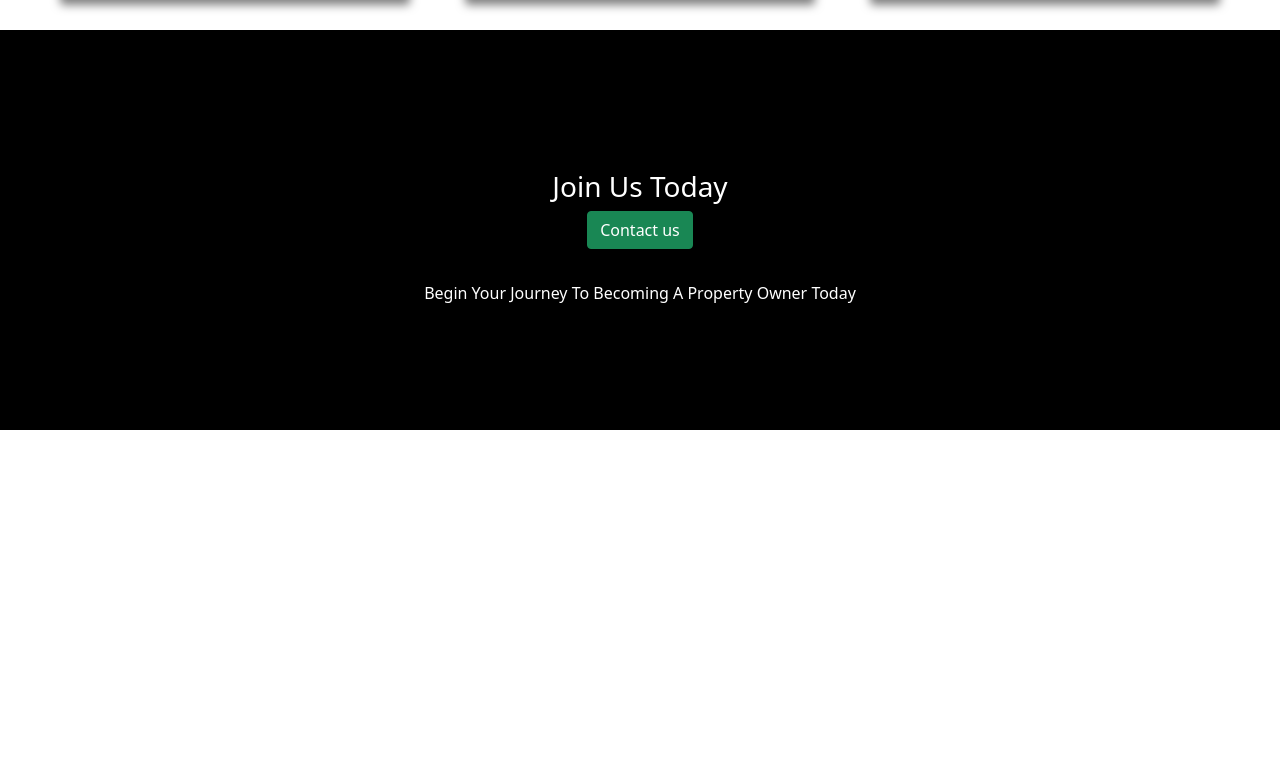
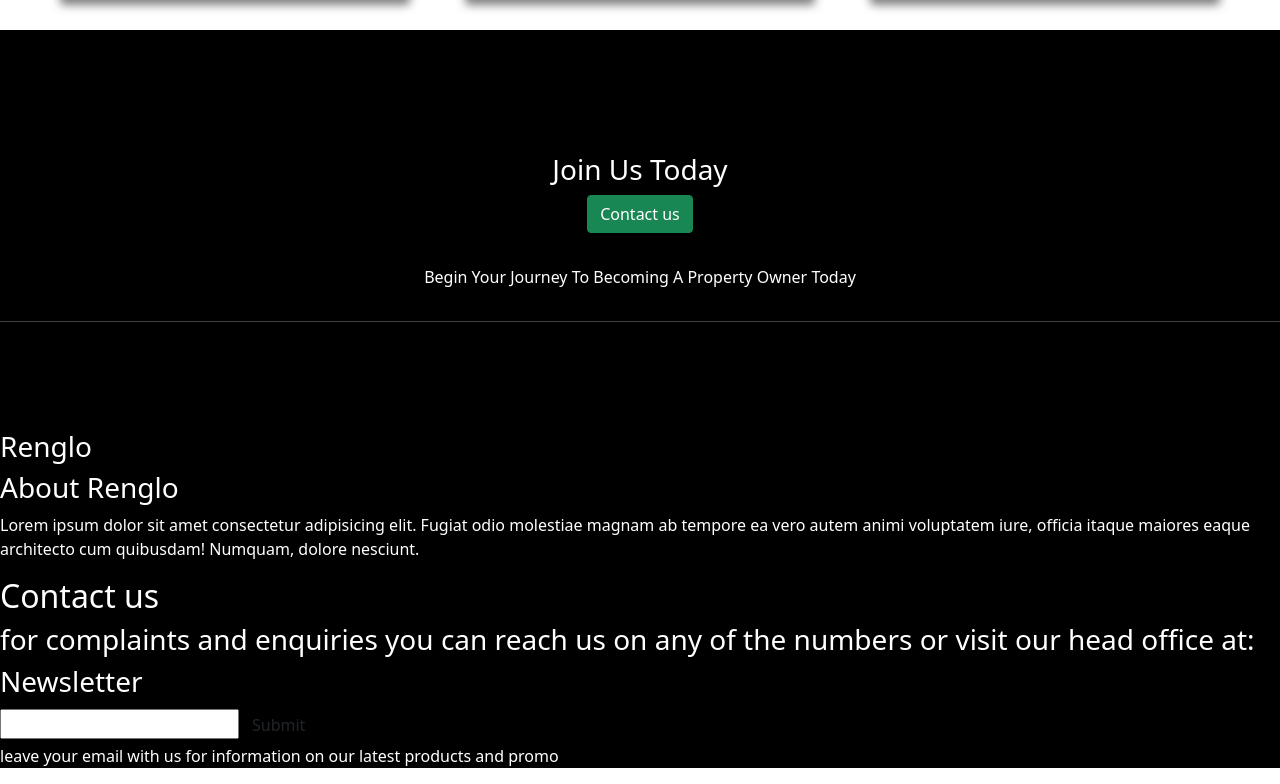
Before and after one commit to diamond-nicholas/Renglobals-real-estate, a React (Create React App) app: page / in a window 1280 px wide. Shown: the part 1060-1844 px from the top of the page. Before the commit the page ends 1490 px from the top, so only its background shows below. Built offline with nearby package versions, Linux system fonts and the light colour scheme.

Commit message:
add footer jsx templates

```diff
--- /dev/null
+++ b/src/Components/Footer/Footer.js
@@ -0,0 +1,49 @@
+import React from 'react';
+import './Footer.scss';
+
+const Footer = () => {
+  return (
+    <footer>
+      <section className='footer-wrapper'>
+        <div className='footer-first'>
+          <div className='footer-brand'>
+            <h3>Renglo</h3>
+          </div>
+          <h3>About Renglo</h3>
+          <p>
+            Lorem ipsum dolor sit amet consectetur adipisicing elit. Fugiat odio
+            molestiae magnam ab tempore ea vero autem animi voluptatem iure,
+            officia itaque maiores eaque architecto cum quibusdam! Numquam,
+            dolore nesciunt.
+          </p>
+        </div>
+
+        <div className='footer-second'>
+          <h2>Contact us</h2>
+          <h3>
+            for complaints and enquiries you can reach us on any of the numbers
+            or visit our head office at:
+          </h3>
+        </div>
+
+        <div className='footer-third'>
+          <h3>Newsletter</h3>
+          <form>
+            <div className='footer-input'>
+              <input type='email' />
+              <button className='btn' type='submit'>
+                Submit
+              </button>
+            </div>
+          </form>
+          <p>
+            leave your email with us for information on our latest products and
+            promo
+          </p>
+        </div>
+      </section>
+    </footer>
+  );
+};
+
+export default Footer;
--- /dev/null
+++ b/src/Components/Footer/Footer.scss
@@ -0,0 +1,4 @@
+footer {
+  background: #000;
+  color: #fff;
+}
--- a/src/Components/Navbar/Nav.scss
+++ b/src/Components/Navbar/Nav.scss
@@ -3,3 +3,7 @@ nav {
   color: #fff;
   height: 80px;
 }
+
+.navbar-nav {
+  background: hsl(77, 94%, 25%);
+}
--- a/src/Components/Navbar/Navbar.js
+++ b/src/Components/Navbar/Navbar.js
@@ -13,15 +13,15 @@ const Navbar = () => {
           class='navbar-toggler'
           type='button'
           data-bs-toggle='collapse'
-          data-bs-target='#navbarNavDropdown'
-          aria-controls='navbarNavDropdown'
+          data-bs-target='#navbarSupportedContent'
+          aria-controls='navbarSupportedContent'
           aria-expanded='false'
           aria-label='Toggle navigation'
         >
           <span class='navbar-toggler-icon'></span>
         </button>
-        <div class='collapse navbar-collapse' id='navbarNavDropdown'>
-          <ul class='navbar-nav'>
+        <div class='collapse navbar-collapse' id='navbarSupportedContent'>
+          <ul class='navbar-nav me-auto mb-2 mb-lg-0'>
             <li class='nav-item'>
               <a class='nav-link' href='#'>
                 Hot Deals
--- a/src/Pages/Home.js
+++ b/src/Pages/Home.js
@@ -1,5 +1,6 @@
 import React from 'react';
 import FinestCards from '../Components/Cards/FinestCards';
+import Footer from '../Components/Footer/Footer';
 import Navbar from '../Components/Navbar/Navbar';
 import './Home.scss';
 
@@ -37,8 +38,10 @@ const Home = () => {
           <h3>Join Us Today</h3>
           <button className='btn btn-success'>Contact us</button>
           <p>Begin your journey to becoming a property owner today</p>
+          <hr />
         </section>
       </main>
+      <Footer />
     </div>
   );
 };
--- a/src/Pages/Home.scss
+++ b/src/Pages/Home.scss
@@ -67,4 +67,10 @@
     margin-top: 2rem;
     color: #fff;
   }
+
+  hr {
+    width: 100%;
+    size: 5;
+    color: white;
+  }
 }
```
